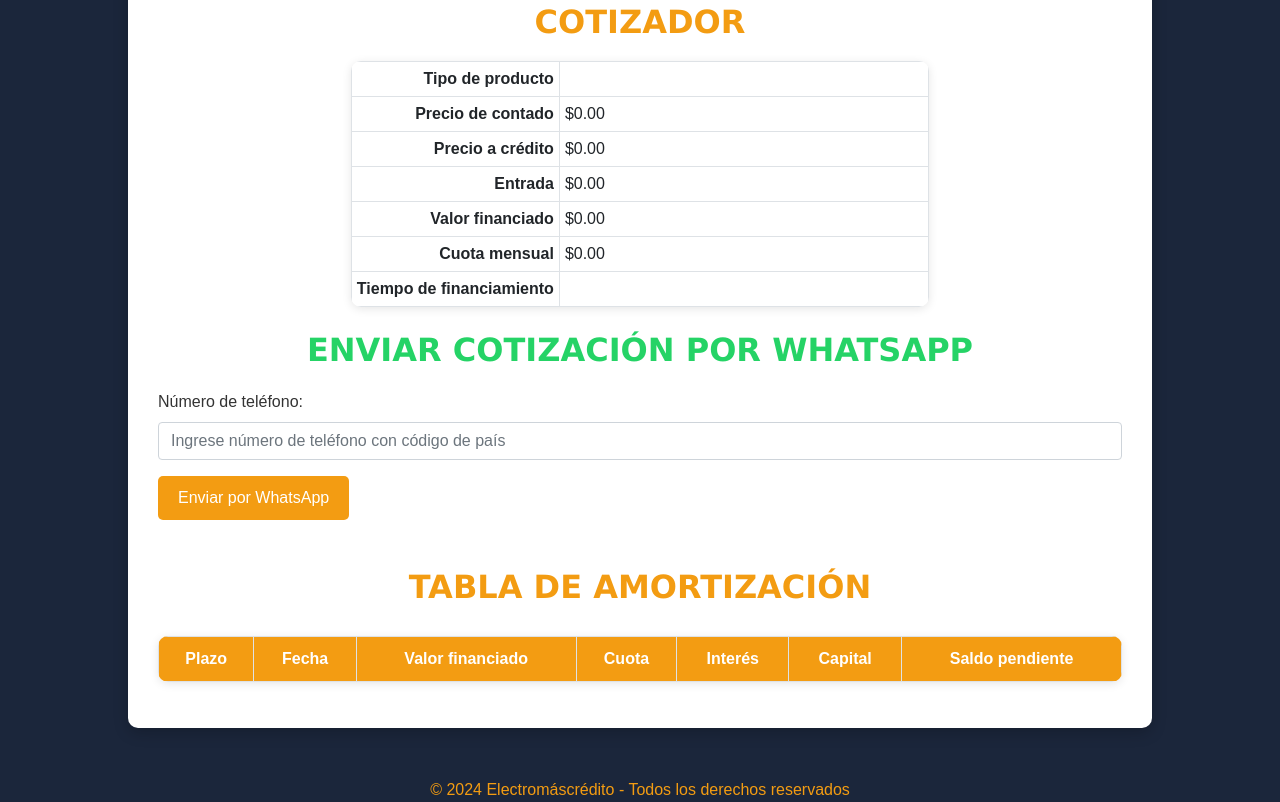
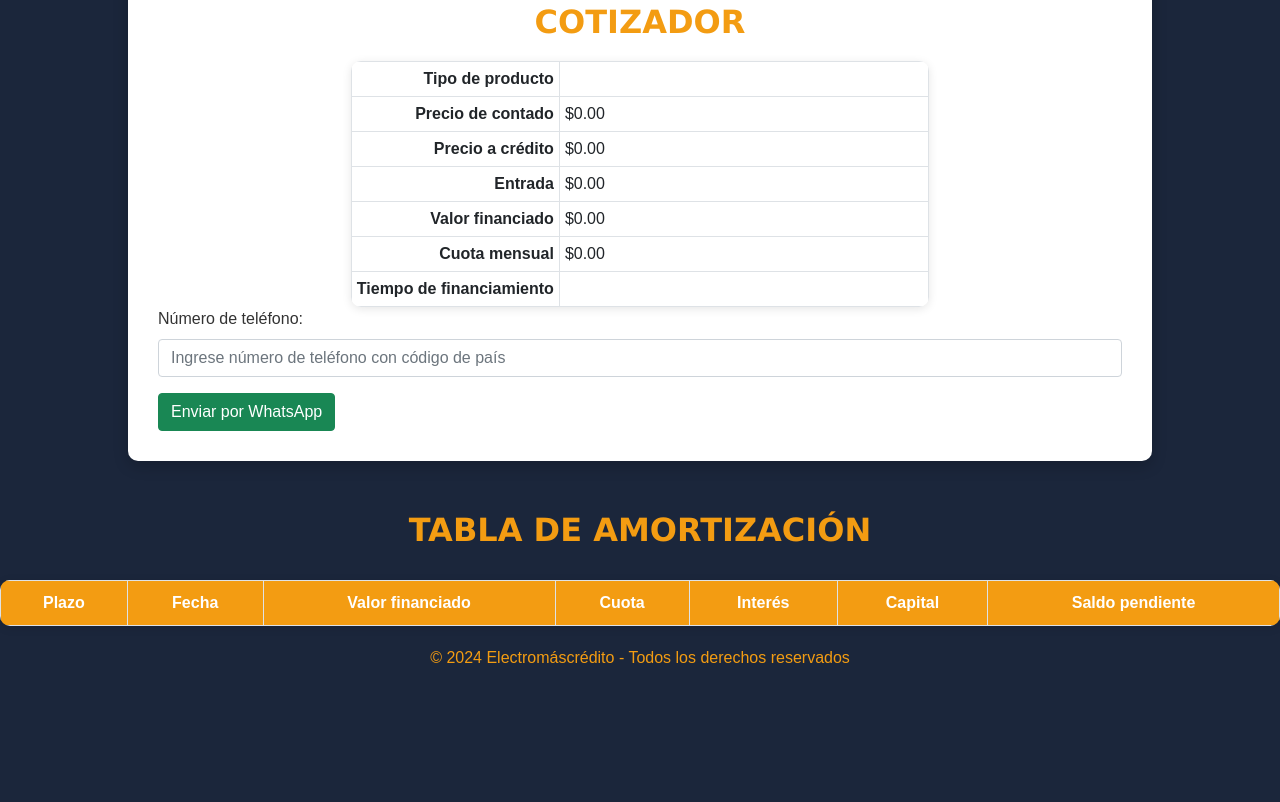
Before and after one commit to EMCSAS/ELECTROMASCREDITO, a plain HTML site: page index.html in a window 1280 px wide. Shown: the part 952-1754 px from the top of the page. After the commit the page ends 1622 px from the top, so only its background shows below. Drawn offline with nearby package versions, Linux system fonts and the light colour scheme.

Commit message:
Update index.html

```diff
--- a/index.html
+++ b/index.html
@@ -314,13 +314,11 @@
 <!-- PARA ENVIAR LA COTIZACION POR WHATSAPP -->
 
             <!-- Nuevo campo para número de celular y botón de enviar por WhatsApp -->
-            <div class="mt-4">
-            <h2 class="text-center mt-4" style="color: #25D366; font-family: 'Verdana', sans-serif;">Enviar Cotización por WhatsApp</h2>
             <div class="mb-3">
                 <label for="phoneNumber" class="form-label">Número de teléfono:</label>
                 <input type="text" class="form-control" id="phoneNumber" placeholder="Ingrese número de teléfono con código de país">
             </div>
-            <button type="button" class="btn-custom" onclick="sendWhatsApp()">Enviar por WhatsApp</button>
+            <button type="button" class="btn btn-success" onclick="sendWhatsApp()">Enviar por WhatsApp</button>
         </div>
 
  <!-- TABLA DE AMORTIZACIÓN -->
```
